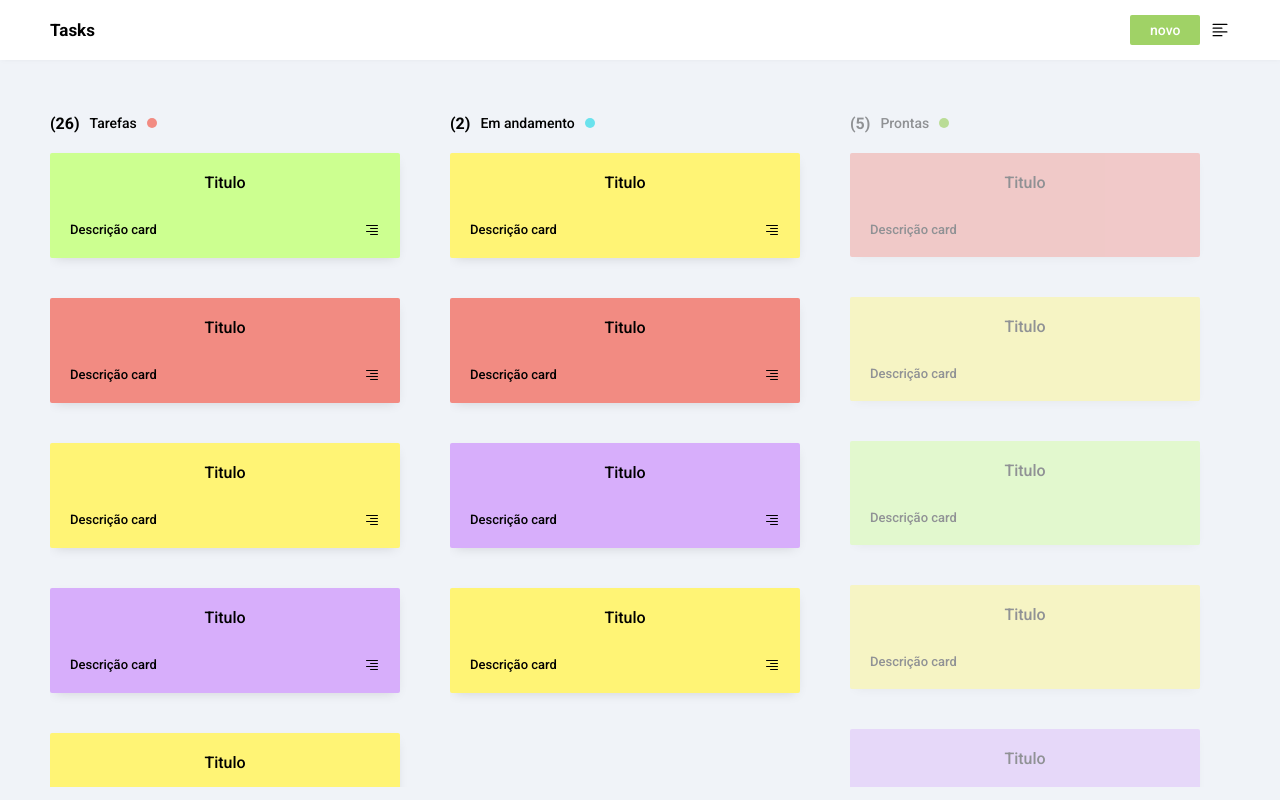
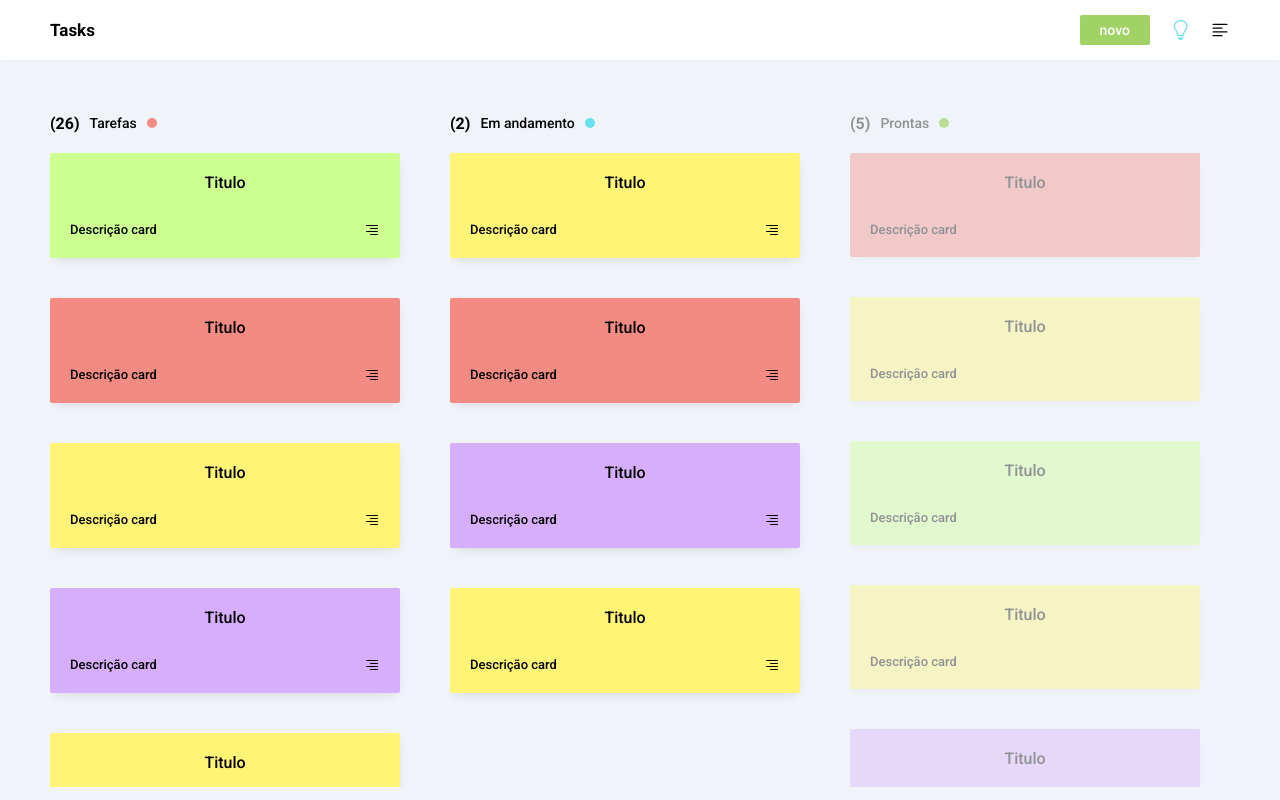
Before and after one commit to heliogsantos/Tasks, a React (Create React App) app: page / in a window 1280 px wide. Built offline with nearby package versions, Linux system fonts and the light colour scheme.

Commit message:
criei dark-mode para melhorar a experiência do usuário

```diff
--- a/src/components/Board/index.js
+++ b/src/components/Board/index.js
@@ -6,13 +6,17 @@ import Doing from '../Doing';
 import Done from '../Done';
 import Modal from '../Modal'
 import { TaskContext } from '../../contexts/TaskContext';
+import { darkModeContent } from '../../utils/dark-mode'
 
 const Board = () => {
 
   const context = useContext(TaskContext)
 
+  const darkMode = context.darkMode ? darkModeContent(context) : false
+
   const styleScroll = {
-    overflow: context.openModal ? 'hidden' : false
+    overflow: context.openModal ? 'hidden' : false,
+    ...darkMode
   }
 
   return (
--- a/src/components/Button/index.js
+++ b/src/components/Button/index.js
@@ -1,15 +1,25 @@
-import React from 'react';
+import React, { useContext } from 'react';
 
 import { ButtonComponent } from './style'
+import { darkModeMenu, darkModeText, darkModeBorderButton } from '../../utils/dark-mode'
+import { TaskContext } from '../../contexts/TaskContext'
 
-const Button = ( { text, callback = () => {}, bgColorName, fontSize, padding, color } ) => {
+  const Button = ( { text, callback = () => {}, bgColorName, fontSize, padding, color } ) => {
+
+  const context = useContext(TaskContext)
+
+  const styleButton = {
+    ...darkModeMenu(context),
+    ...darkModeBorderButton(context)
+  }
 
   return (
     <ButtonComponent
+      style={styleButton}
       bgColorName={bgColorName}
       fontSize={fontSize}
       padding={padding}
-      color={color}
+      color={context.darkMode ? darkModeText(context) : color}
       onClick={() => callback()}>
       {text}
     </ButtonComponent>
--- a/src/components/Card/index.js
+++ b/src/components/Card/index.js
@@ -1,18 +1,33 @@
-import React, { useState } from 'react';
+import React, { useState, useContext } from 'react';
 
 import { BsTextRight } from 'react-icons/bs';
 
 import { CardWraper, Title, CardBody, Menu, List } from './style'
-import Button from '../Button';
+import { TaskContext } from '../../contexts/TaskContext';
+import { darkModeMenu, darkModeText, darkModeBorderButton } from '../../utils/dark-mode'
 
 const Card = props => {
 
   const [menuActive, setMenuActive] = useState(false)
+  const handleMenu = () => setMenuActive(menu => !menu)
+  const context = useContext(TaskContext)
 
-  const handleMenu = () => setMenuActive(menu => !menu)
+  const styleDarkMode = () => {
+    if(context.darkMode) {
+      return {
+        ...darkModeMenu(context),
+        ...darkModeText(context),
+        ...darkModeBorderButton(context)
+      }
+    }
+
+    return {
+      background: props.labelColor
+    }
+  }
 
   return (
-    <CardWraper style={{background: props.labelColor}}>
+    <CardWraper style={styleDarkMode()}>
       <Title>Titulo</Title>
       <CardBody>
         <p>Descrição card</p>
--- a/src/components/Header/index.js
+++ b/src/components/Header/index.js
@@ -1,18 +1,33 @@
-import React from 'react';
-import { BsTextLeft } from 'react-icons/bs';
+import React, { useContext } from 'react';
+import { BsTextLeft } from 'react-icons/bs'
+import { GoLightBulb } from 'react-icons/go'
 
 import './style.css'
-import NewTask from '../New-task';
+import NewTask from '../New-task'
+import { TaskContext } from '../../contexts/TaskContext'
+import { darkModeMenu, darkModeText } from '../../utils/dark-mode'
 
 const Header = () => {
+
+  const context = useContext(TaskContext)
+
+  const lamp = {
+    color: context.darkMode ? 'var(--yellow-color)' : false
+  }
+
   return (
-    <div className="header container">
-      <div className="logo">Tasks</div>
-      <div className="menu">
-        <NewTask />
-        <BsTextLeft className="btn-icon"/>
-      </div>
-    </div>
+    <TaskContext.Consumer>
+      {({toggleDarkMode}) => (
+        <header className="header container" style={ darkModeMenu(context) }>
+          <div className="logo" style={ darkModeText(context) }>Tasks</div>
+          <div className="menu">
+            <NewTask />
+            <GoLightBulb style={ lamp } onClick={() => toggleDarkMode(true) } className="btn-icon" />
+            <BsTextLeft style={ darkModeText(context) } className="btn-icon" />
+          </div>
+      </header>
+      )}
+    </TaskContext.Consumer>
   )
 }
 
--- a/src/components/Header/style.css
+++ b/src/components/Header/style.css
@@ -19,8 +19,21 @@
 }
 
 .menu {
-  width: 100px;
+  width: 50%;
   display: flex;
   align-items: center;
-  justify-content: space-between;
+  justify-content: flex-end;
 }
+
+.menu, .btn-icon {
+  margin-left: 20px;
+}
+
+.menu, .btn-icon:nth-of-type(1) {
+  color: var(--blue-default);
+  transition: .2s linear;
+}
+
+.menu, .btn-icon:nth-of-type(1):hover {
+  color: var(--dark-text);
+}
--- a/src/components/Label-Title/index.js
+++ b/src/components/Label-Title/index.js
@@ -1,11 +1,16 @@
-import React from 'react';
+import React, { useContext } from 'react';
 
 import './style.css'
+import { TaskContext } from '../../contexts/TaskContext';
+import { darkModeText, darkModeMenu } from '../../utils/dark-mode'
 
 export default props => {
+
+  const context = useContext(TaskContext)
+
   return (
       <div className="list-header">
-        <div className="title">
+        <div className="title" style={darkModeText(context)}>
           <div className="size-tasks">{`(${props.sizeTask})`}</div>
           <h2>{props.title}</h2>
           <div className="label" style={{ background: props.labelColor }}></div>
--- a/src/components/New-task/index.js
+++ b/src/components/New-task/index.js
@@ -1,8 +1,8 @@
-import React from 'react';
+import React, { useContext } from 'react';
 
 import './style.css'
-import { TaskContext } from '../../contexts/TaskContext';
 import Button from '../Button';
+import { TaskContext } from '../../contexts/TaskContext'
 
 const NewTask = props => {
   return (
--- a/src/contexts/TaskContext.js
+++ b/src/contexts/TaskContext.js
@@ -6,12 +6,17 @@ const TaskContext = createContext()
 const TaskContextProvider = ({ children }) => {
 
   const [openModal, setOpenModal] = useState(false)
+  const [darkMode, setDarkMode] = useState(false)
 
   const state = {
     openModal: openModal,
+    darkMode: darkMode,
     FilterBlur,
     toggleModal(props) {
       setOpenModal(props)
+    },
+    toggleDarkMode(props) {
+      setDarkMode(props => !props)
     }
   }
 
--- a/src/index.css
+++ b/src/index.css
@@ -8,18 +8,23 @@
  text-decoration: none;
 }
 
+:root {
+  --cancel: #f28b82;
+  --primary: #a0d266;
+  --black: #000000;
+  --blue-default: #6ae2ed;
+  --dark-content: #16202c;
+  --dark-menu: #192734;
+  --bg-body: #f0f3f8;
+  --dark-text: #8899a6;
+  --yellow-color: #fff475;
+}
+
 html,
 body,
 #root {
   height: 100%;
-  background: #f0f3f8;
-}
-
-:root {
-  --cancel: #f28b82;
-  --primary: #a0d266;
-  --black: #000000;
-  --blue-default: #6ae2ed
+  background: var(--bg-body);
 }
 
 .container {
@@ -29,7 +34,7 @@ body,
 
 .list::-webkit-scrollbar {
   width: 2px;
-  background: #f0f3f8;
+  background: transparent;
 }
 
 .list::-webkit-scrollbar-thumb {
--- /dev/null
+++ b/src/utils/dark-mode.js
@@ -0,0 +1,33 @@
+const DarkModeMenu = {
+  color: 'var(--dark-text)',
+  darkContent: 'var(--dark-content)',
+  darkMenu: 'var(--dark-menu)'
+}
+
+const darkModeMenu = (props) => {
+  return {
+    background: props.darkMode ? DarkModeMenu.darkContent : false,
+    transition: '.2s linear'
+  }
+}
+
+const darkModeContent = (props) => {
+  return {
+    background: props.darkMode ? DarkModeMenu.darkMenu : false,
+    transition: '.2s linear'
+  }
+}
+
+const darkModeText = (props) => {
+  return {
+    color: props.darkMode ? DarkModeMenu.color : false,
+  }
+}
+
+const darkModeBorderButton = (props) => {
+  return {
+    border: props.darkMode ? '2px solid var(--dark-text)' : ''
+  }
+}
+
+export { darkModeMenu, darkModeText, darkModeContent, darkModeBorderButton }
```
